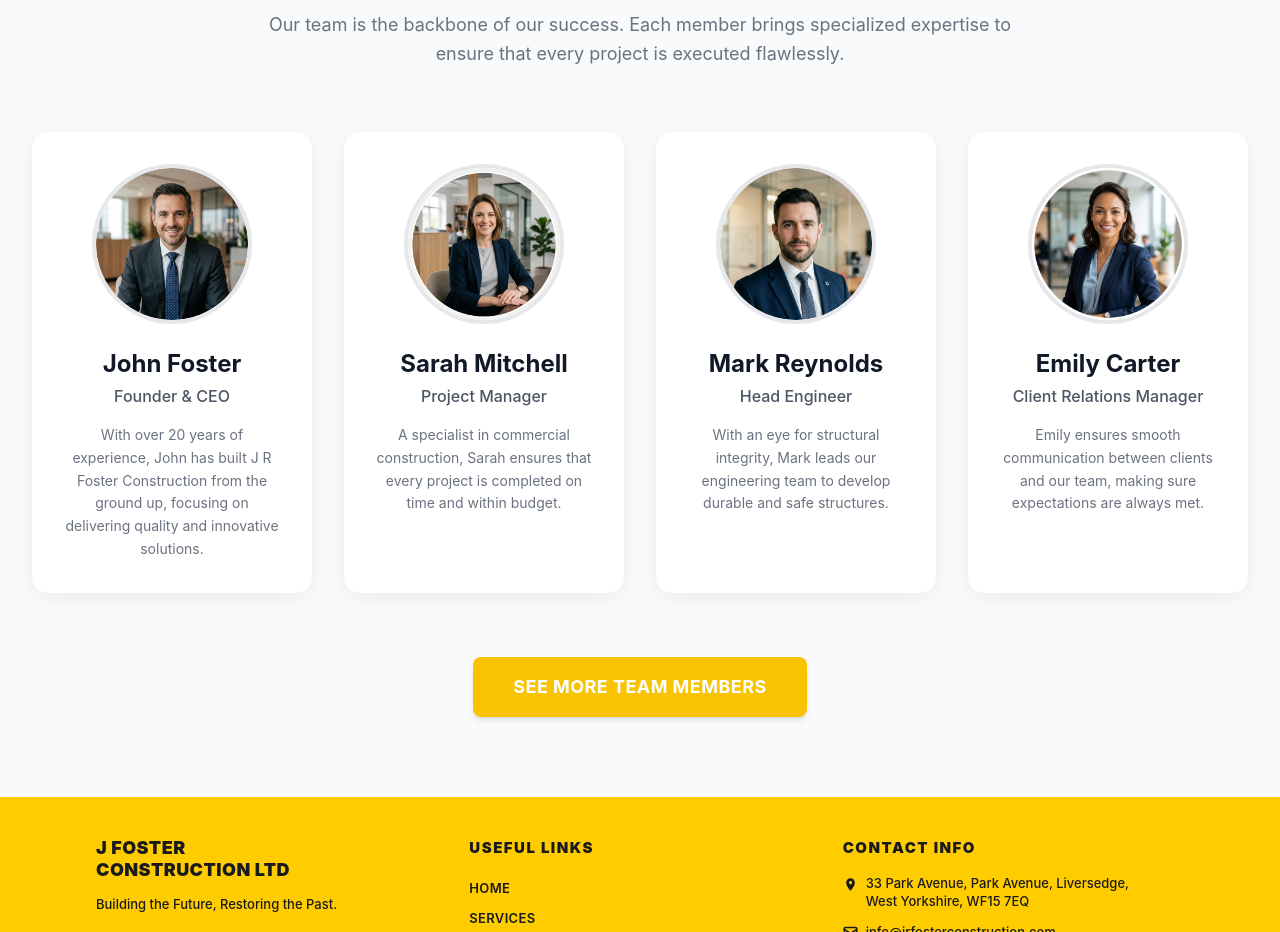
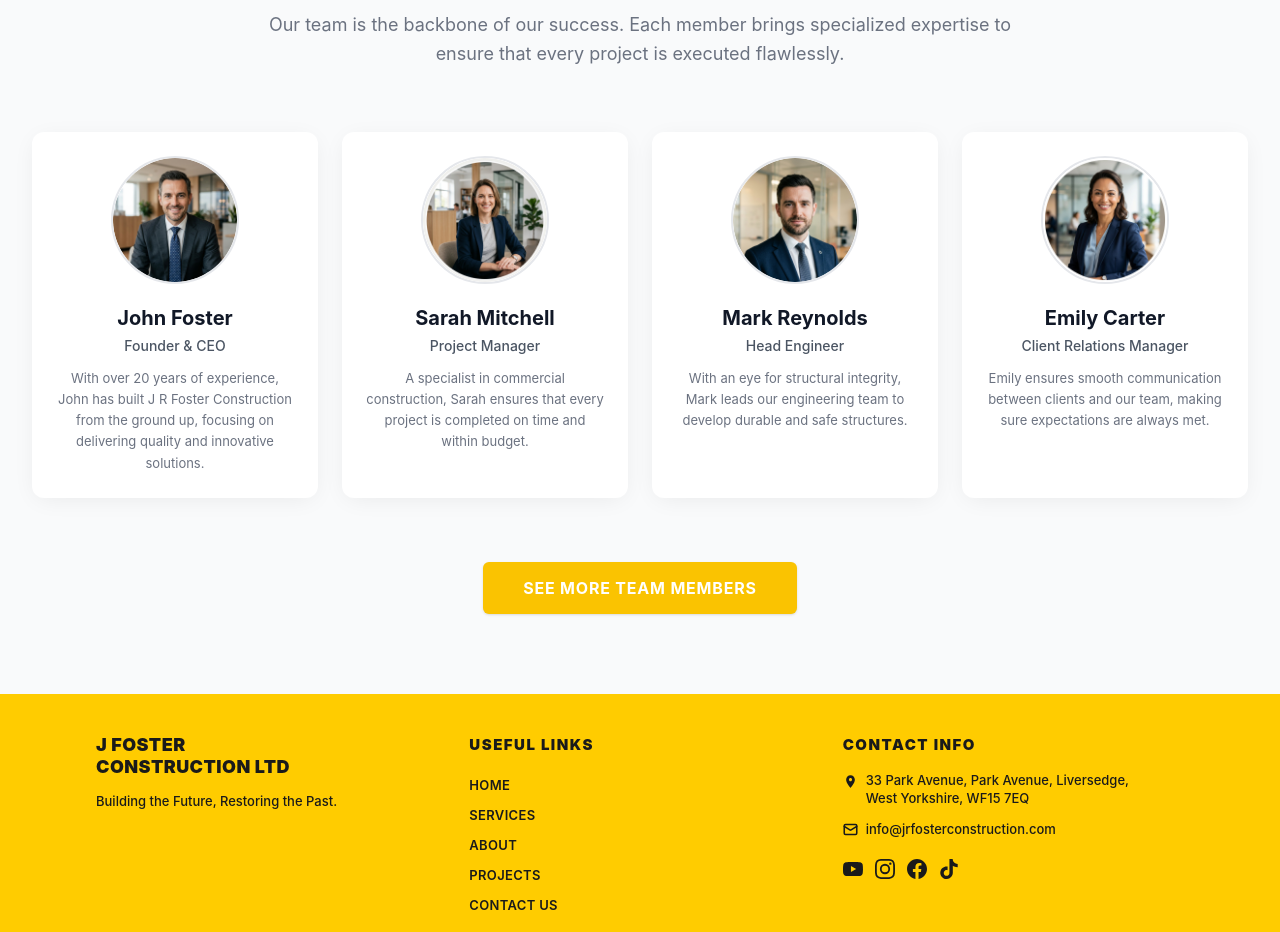
Before and after one commit to mashargujjar5/cunstruction-LTD, a React (Vite) app: page /about in a window 1280 px wide. Shown: the part 2380-3312 px from the top of the page. Built offline with nearby package versions, Linux system fonts and the light colour scheme.

Commit message:
feat: add TeamSection component with animated member profiles and grid layout

```diff
--- a/src/components/TeamSection.jsx
+++ b/src/components/TeamSection.jsx
@@ -56,7 +56,7 @@ const TeamSection = () => {
         </motion.div>
 
         {/* Team Grid */}
-        <div className="grid grid-cols-1 md:grid-cols-2 lg:grid-cols-4 gap-8 mb-16">
+        <div className="grid grid-cols-1 md:grid-cols-2 lg:grid-cols-4 gap-6 mb-16">
           {teamMembers.map((member, index) => (
             <motion.div
               key={member.id}
@@ -68,11 +68,11 @@ const TeamSection = () => {
                 y: -10,
                 transition: { duration: 0.3 }
               }}
-              className="bg-white rounded-2xl p-8 flex flex-col items-center text-center shadow-[0_4px_25px_-5px_rgba(0,0,0,0.1)] transition-all duration-300 hover:shadow-[0_20px_40px_-15px_rgba(0,0,0,0.1)] group"
+              className="bg-white rounded-xl p-6 flex flex-col items-center text-center shadow-[0_4px_25px_-5px_rgba(0,0,0,0.08)] transition-all duration-300 hover:shadow-[0_20px_40px_-15px_rgba(0,0,0,0.1)] group h-full"
             >
               {/* Image with border and hover effect */}
-              <div className="relative mb-6">
-                <div className="w-40 h-40 rounded-full overflow-hidden border-4 border-[#e5e7eb] group-hover:border-[#fbbf24] transition-colors duration-300">
+              <div className="relative mb-5">
+                <div className="w-32 h-32 rounded-full overflow-hidden border-2 border-[#e5e7eb] group-hover:border-[#fac301] transition-colors duration-300">
                   <motion.img
                     src={member.image}
                     alt={member.name}
@@ -84,9 +84,9 @@ const TeamSection = () => {
               </div>
 
               {/* Member Details */}
-              <h3 className="text-2xl font-bold text-[#111827] mb-1">{member.name}</h3>
-              <span className="text-[#4b5563] font-medium mb-4">{member.role}</span>
-              <p className="text-[#6b7280] text-sm leading-relaxed">
+              <h3 className="text-xl font-bold text-[#111827] mb-1">{member.name}</h3>
+              <span className="text-[#4b5563] text-sm font-medium mb-3">{member.role}</span>
+              <p className="text-[#6b7280] text-[13px] leading-relaxed">
                 {member.description}
               </p>
             </motion.div>
@@ -104,12 +104,12 @@ const TeamSection = () => {
             whileHover={{
               scale: 1.05,
               backgroundColor: "#eab308",
-              boxShadow: "0 10px 15px -3px rgba(0, 0, 0, 0.1), 0 4px 6px -2px rgba(0, 0, 0, 0.05)"
+              boxShadow: "0 10px 15px -3px rgba(0, 0, 0, 0.1)"
             }}
             whileTap={{ scale: 0.95 }}
-            className="bg-[#fac301] text-white font-bold py-4 px-10 rounded-lg text-lg uppercase tracking-wide transition-all shadow-md"
+            className="bg-[#fac301] text-white font-bold py-3.5 px-10 rounded-md text-base uppercase tracking-wider transition-all shadow-sm"
           >
-            See More Team Members
+            SEE MORE TEAM MEMBERS
           </motion.button>
         </motion.div>
       </div>
```
